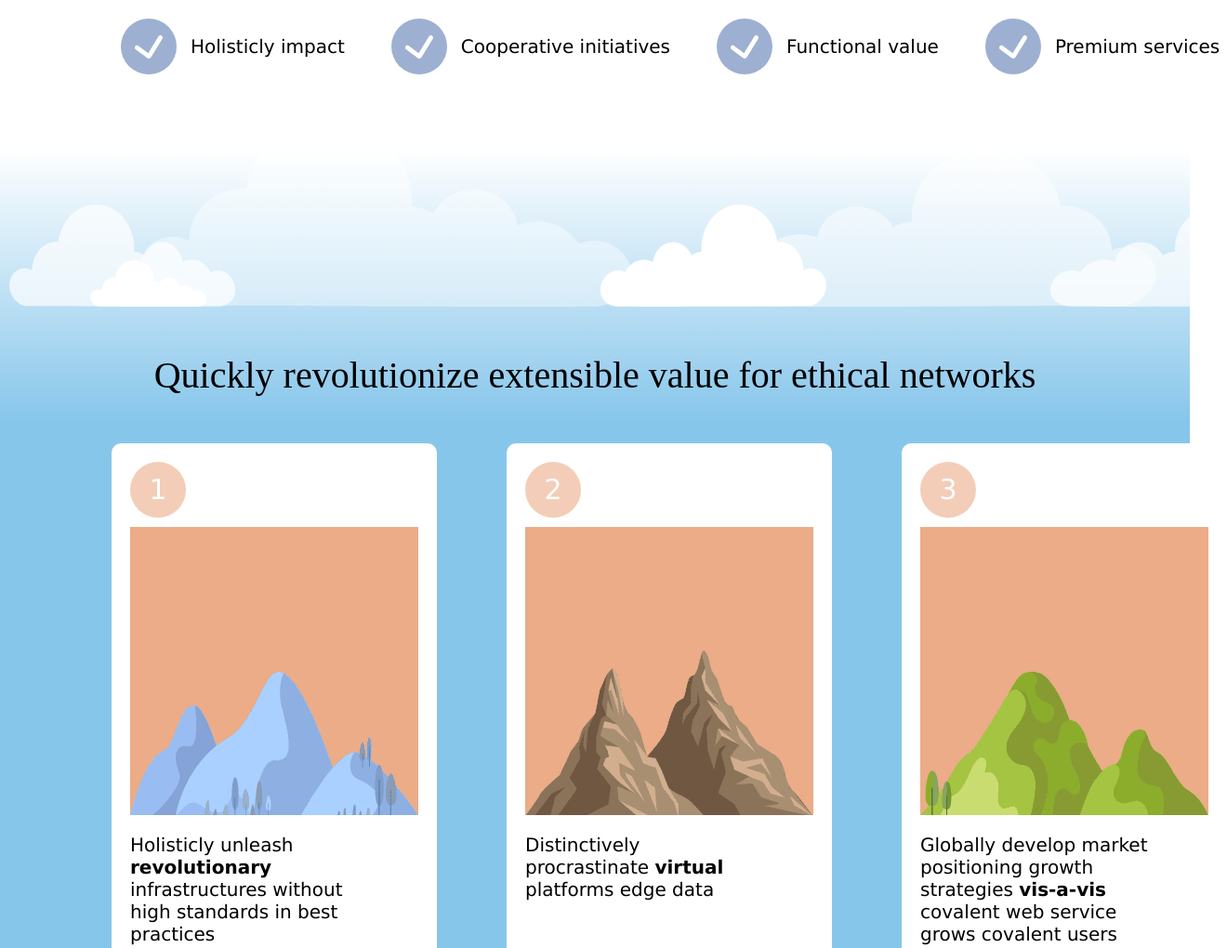
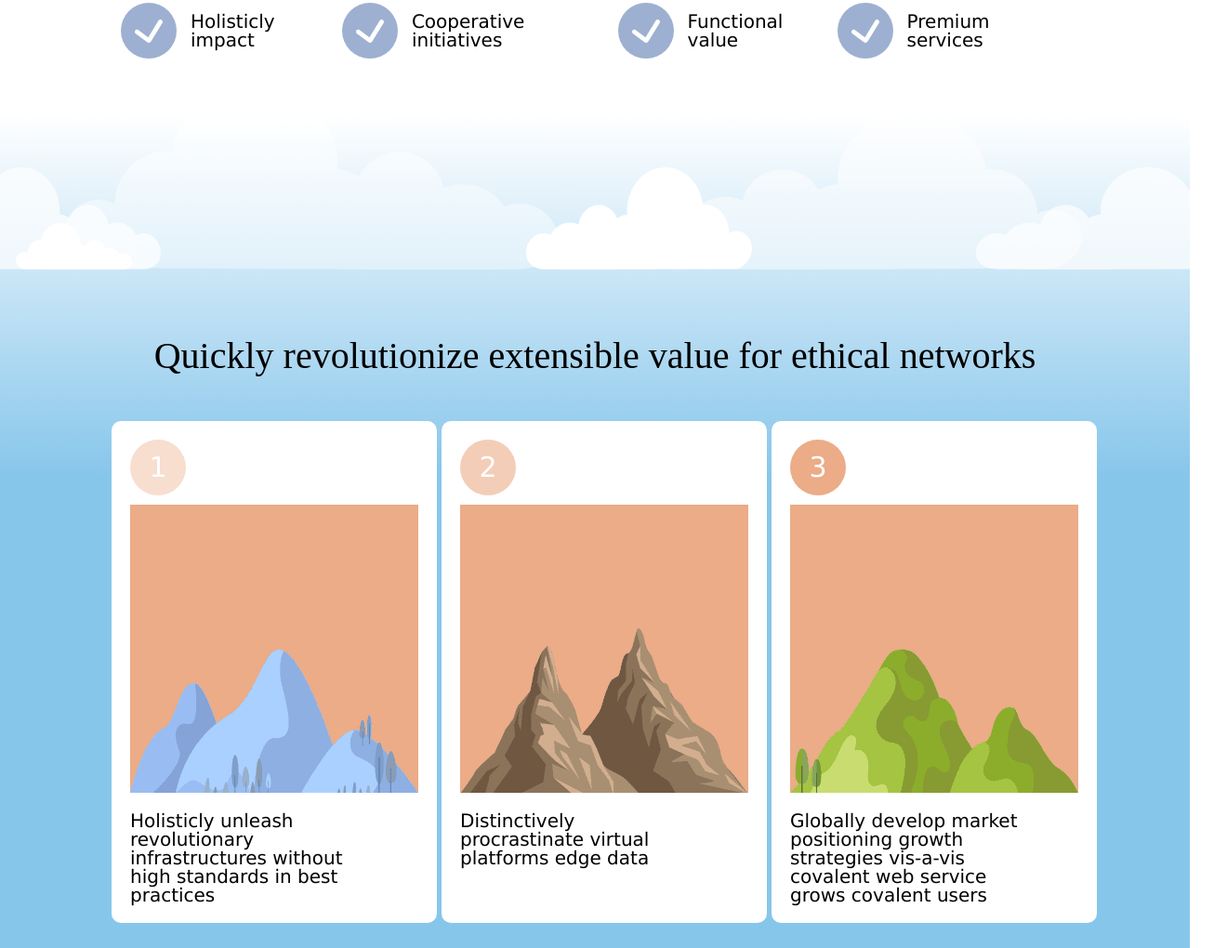
Before and after one commit to hannauh/landing, a plain HTML site: page index.html in a window 1280 px wide. Shown: the part 439-1459 px from the top of the page at 93% size, 1320 px wide, since content can reach past the window. Drawn offline with Linux system fonts and the light colour scheme; a web font is replaced by a local one.

Commit message:
Fix colores and background

```diff
--- a/index.html
+++ b/index.html
@@ -3,10 +3,12 @@
 <head>
     <meta charset="UTF-8">
     <title>Landing</title>
+    <link href="styles/normalize.css" rel="stylesheet">
     <link href="styles/styles.css" rel="stylesheet">
     <link rel="preconnect" href="https://fonts.googleapis.com">
     <link rel="preconnect" href="https://fonts.gstatic.com" crossorigin>
     <link href="https://fonts.googleapis.com/css2?family=Arapey&display=swap" rel="stylesheet">
+    <meta name="viewport" content="width=device-width, initial-scale=1">
 </head>
 <body>
     <header class="header">
@@ -38,21 +40,21 @@
         </div>
         <section class="main_cards">
             <div class="main_cardsItem">
-                <div class="cardsItem_number">1</div>
+                <div class="cardsItem_number card_number-light">1</div>
                 <div class="cardsItem_img">
                     <img alt="blue mountines" src="imgs/blueMountines.png">
                 </div>
                 <p class="text-content">Holisticly unleash <strong>revolutionary</strong> infrastructures without high standards in best practices</p>
             </div>
             <div class="main_cardsItem">
-                <div class="cardsItem_number">2</div>
+                <div class="cardsItem_number card_number-medium">2</div>
                 <div class="cardsItem_img">
                     <img alt="brown mountines" src="imgs/brownMountines.png">
                 </div>
                 <p class="text-content">Distinctively procrastinate <strong>virtual</strong> platforms edge data</p>
             </div>
             <div class="main_cardsItem">
-                <div class="cardsItem_number">3</div>
+                <div class="cardsItem_number card_number-dark">3</div>
                 <div class="cardsItem_img">
                     <img alt="green mountines" src="imgs/greenMountines.png">
                 </div>
--- /dev/null
+++ b/styles/normalize.css
@@ -0,0 +1,53 @@
+*,
+*:before,
+*:after {
+  box-sizing: border-box;
+}
+/* http://meyerweb.com/eric/tools/css/reset/
+   v2.0 | 20110126
+   License: none (public domain)
+*/
+
+html, body, div, span, applet, object, iframe,
+h1, h2, h3, h4, h5, h6, p, blockquote, pre,
+a, abbr, acronym, address, big, cite, code,
+del, dfn, em, img, ins, kbd, q, s, samp,
+small, strike, strong, sub, sup, tt, var,
+b, u, i, center,
+dl, dt, dd, ol, ul, li,
+fieldset, form, label, legend,
+table, caption, tbody, tfoot, thead, tr, th, td,
+article, aside, canvas, details, embed,
+figure, figcaption, footer, header, hgroup,
+menu, nav, output, ruby, section, summary,
+time, mark, audio, video {
+  margin: 0;
+  padding: 0;
+  border: 0;
+  font-size: 100%;
+  font: inherit;
+  vertical-align: baseline;
+}
+/* HTML5 display-role reset for older browsers */
+article, aside, details, figcaption, figure,
+footer, header, hgroup, menu, nav, section {
+  display: block;
+}
+body {
+  line-height: 1;
+}
+ol, ul {
+  list-style: none;
+}
+blockquote, q {
+  quotes: none;
+}
+blockquote:before, blockquote:after,
+q:before, q:after {
+  content: '';
+  content: none;
+}
+table {
+  border-collapse: collapse;
+  border-spacing: 0;
+}
--- a/styles/styles.css
+++ b/styles/styles.css
@@ -1,7 +1,15 @@
-*{
-    box-sizing: border-box;
-    padding: 0;
-    margin: 0;
+/* шрифты
+    font-family: Arapey; для заголовков и кнопок
+    font-family: Verdana; для текста
+   цвета
+    #9db0d1 - h1, кружочки
+    #ebac87 - кнопки текст, карточки? кнопки бэкграунд
+    rgba(235, 172, 135, 0.6) оттенки для номеров карточек
+    rgba(235, 172, 135, 0.4)
+    #87c6eb - голубой для бэкграунда
+*/
+body{
+    background: url(../imgs/clouds.svg) no-repeat center top 27%, linear-gradient(#fff 26%, #87c6eb 44%);
 }
 
 .headings{
@@ -33,6 +41,7 @@
     border: 1px solid transparent;
     text-transform: uppercase;
     max-width: fit-content;
+    min-width: 220px;
 }
 .btn-red{
     background-color: #ebac87;
@@ -78,10 +87,10 @@
     justify-content: space-between;
 }
 .header_listItem{
-    display: flex;
-    white-space: nowrap;
+    display: inline-flex;
+    /*white-space: nowrap;*/
     align-items: center;
-    margin-right: 50px;
+    /*margin-right: 50px;*/
 }
 .header_listCircle{
     height: 60px;
@@ -91,10 +100,9 @@
     padding: 18px 15px;
     margin-right: 15px;
 }
-
 .main_heading{
-    background: url(../imgs/clouds.svg) no-repeat left 10px top / auto 200px,
-                linear-gradient(180deg, rgba(135, 198, 235, 0) 8.33%, #87C6EB 93.06%);
+    /*background: url(../imgs/clouds.svg) no-repeat left 10px top / auto 200px,*/
+    /* linear-gradient(180deg, rgba(135, 198, 235, 0) 8.33%, #87C6EB 93.06%);*/
     padding: 250px 120px 50px;
     text-align: center;
 }
@@ -103,18 +111,18 @@
     display: flex;
     flex-wrap: nowrap;
     justify-content: space-between;
-    background-color: #87c6eb;
+    /*background-color: #87c6eb;*/
 }
 .main_cardsItem{
     border-radius: 10px;
     background-color: #fff;
     padding: 20px;
+    max-width: 350px;
 }
 .main_cardsItem:not(:last-child){
-    margin-right: 75px;
+    margin-right: 5px;
 }
 .cardsItem_number{
-    background: rgba(235, 172, 135, 0.6);
     color: #fff;
     font-family: Verdana;
     font-size: 30px;
@@ -124,6 +132,15 @@
     text-align: center;
     border-radius: 50%;
     margin-bottom: 10px;
+}
+.card_number-light{
+    background: rgba(235, 172, 135, 0.4);
+}
+.card_number-medium{
+    background: rgba(235, 172, 135, 0.6);
+}
+.card_number-dark{
+    background: #ebac87;
 }
 .cardsItem_img{
     background-color: #ebac87;
@@ -141,7 +158,7 @@
     display: flex;
     flex-direction: column;
     justify-content: space-between;
-    background: #87c6eb url(../imgs/snowPeak.png)  no-repeat right 120px bottom;
+    /*background: #87c6eb url(../imgs/snowPeak.png)  no-repeat right 120px bottom;*/
     position: relative;
 }
 .main_snowPeak .heading_h2,
```
